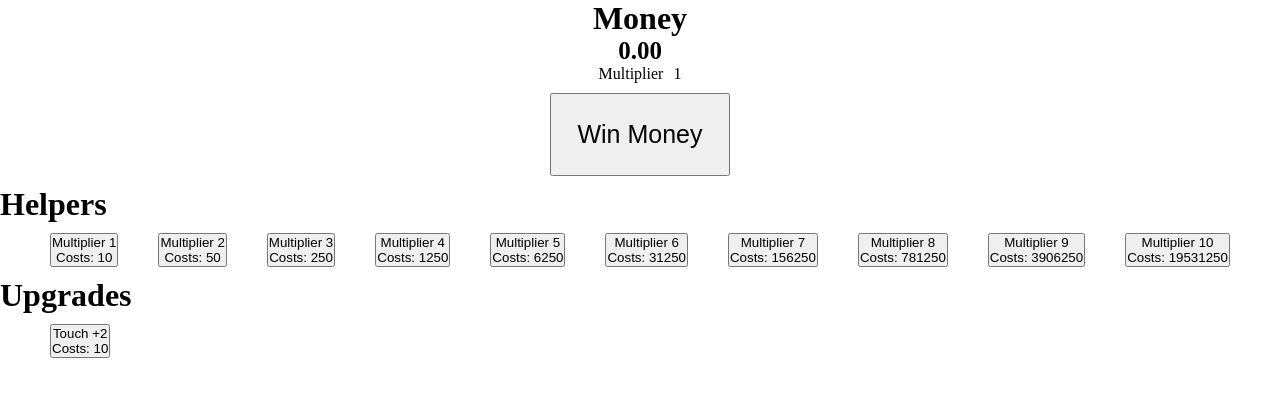
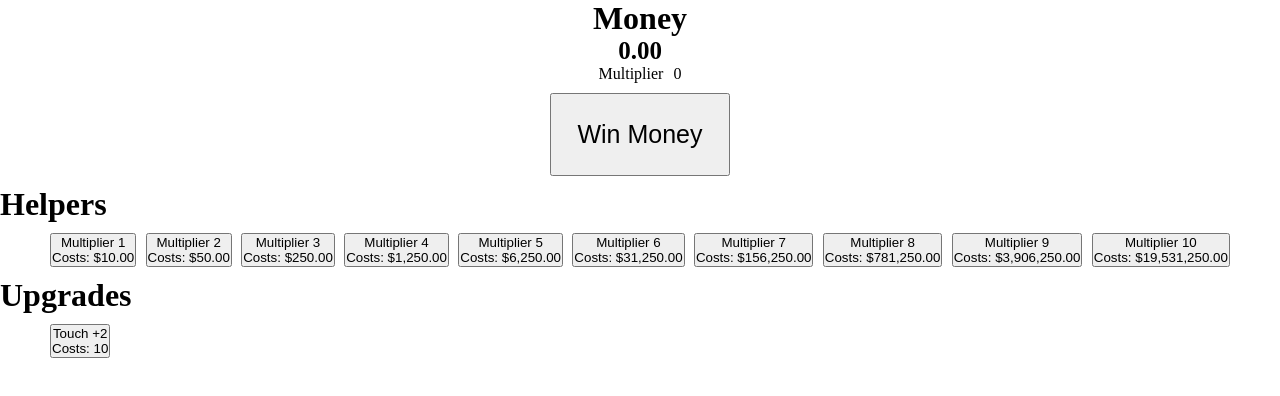
Before and after one commit to KolaTheCat/Clicker-Game, a plain HTML site: page index.html in a window 1280 px wide. Drawn offline with Linux system fonts and the light colour scheme.

Commit message:
Adjust values

```diff
--- a/index.html
+++ b/index.html
@@ -16,7 +16,7 @@
       <div class="others">
         <div class="multi">
           <p>Multiplier</p>
-          <p id="multi">1.0</p>
+          <p id="multi">0</p>
         </div>
         <div class="touch">
           <p>Touch</p>
--- a/items.js
+++ b/items.js
@@ -60,13 +60,16 @@ let touchItems = [
   },
 ];
 
-multItems.forEach(({ name, value, buy }) => {
+multItems.forEach(({ name, value, buy }, item) => {
   var li = document.createElement("li");
 
   li.innerHTML = `
-        <button onclick="AddMulti(${value}, ${buy})">
+        <button id="${item}" onclick="AddMulti(${value}, ${buy}, ${item})">
             <p>${name}</p>
-            <p>Costs: ${buy}</p>
+            <p id="cost_helper_${item}">Costs: ${buy.toLocaleString("en-US", {
+    style: "currency",
+    currency: "USD",
+  })}</p>
         </button>
     `;
 
--- a/script.js
+++ b/script.js
@@ -5,8 +5,10 @@ let btn = document.getElementById("btn");
 let item = document.getElementById("item");
 
 var touchValue = 1;
-var multValue = 1;
+var multValue = 0;
 var moneyValue = 0;
+
+const additive = 0.25;
 
 btn.addEventListener("click", () => {
   moneyValue += touchValue;
@@ -14,16 +16,26 @@ btn.addEventListener("click", () => {
 });
 
 setInterval(() => {
-  moneyValue *= multValue;
+  moneyValue += multValue;
   money.innerText = moneyValue.toFixed(2);
   mult.innerText = multValue;
   touch.innerText = touchValue;
 }, 1000);
 
-function AddMulti(value, buy) {
+function AddMulti(value, buy, id) {
   if (moneyValue >= buy) {
     multValue += value;
     moneyValue -= buy;
+    // console.log([document.getElementById(id), id]);
+    document
+      .getElementById(id)
+      .setAttribute("onclick", `AddMulti(${value}, ${buy / additive}, ${id})`);
+    document.getElementById(`cost_helper_${id}`).innerText = `Costs: ${(
+      buy / additive
+    ).toLocaleString("en-US", {
+      style: "currency",
+      currency: "USD",
+    })}`;
   }
 }
 
```
